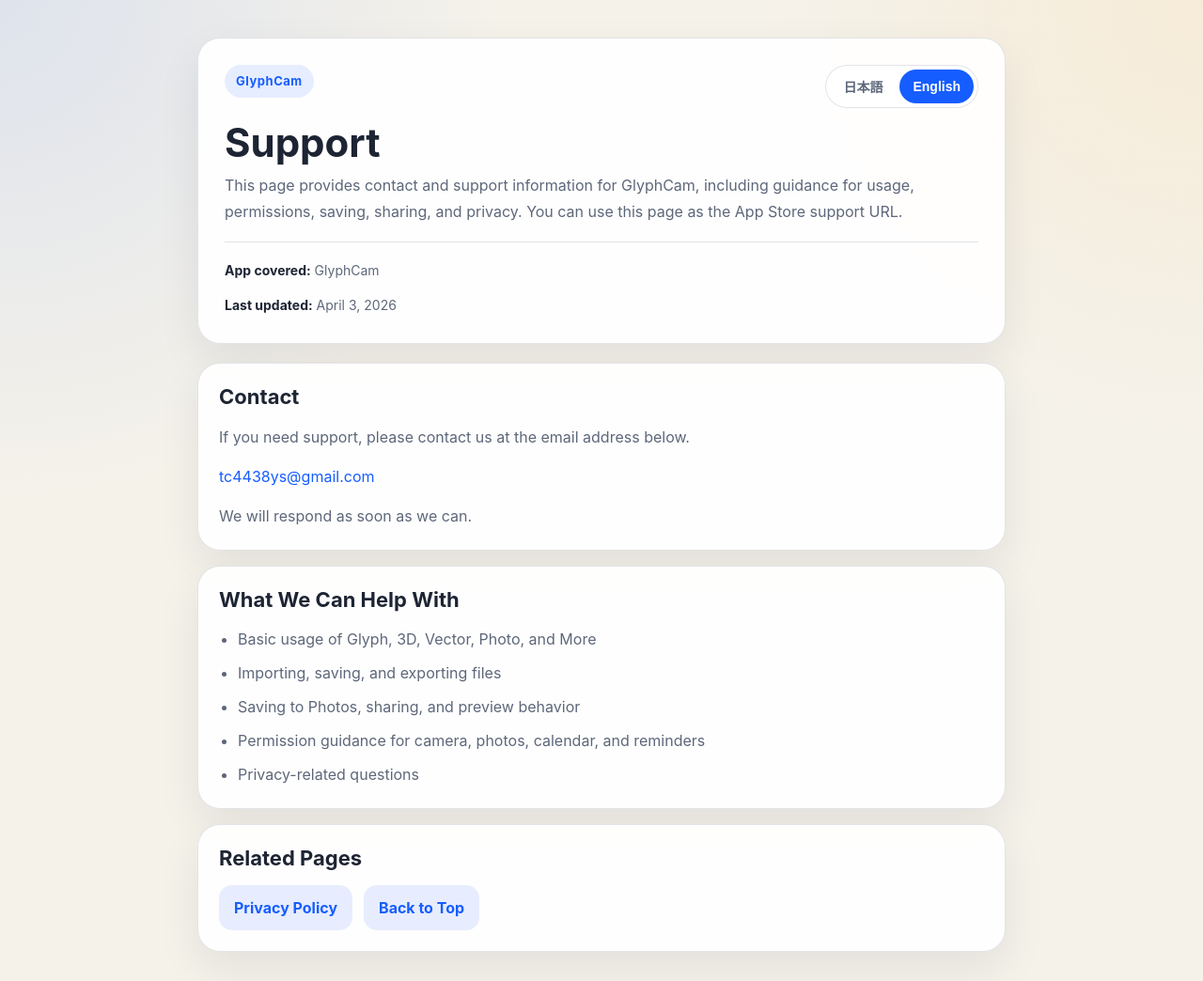
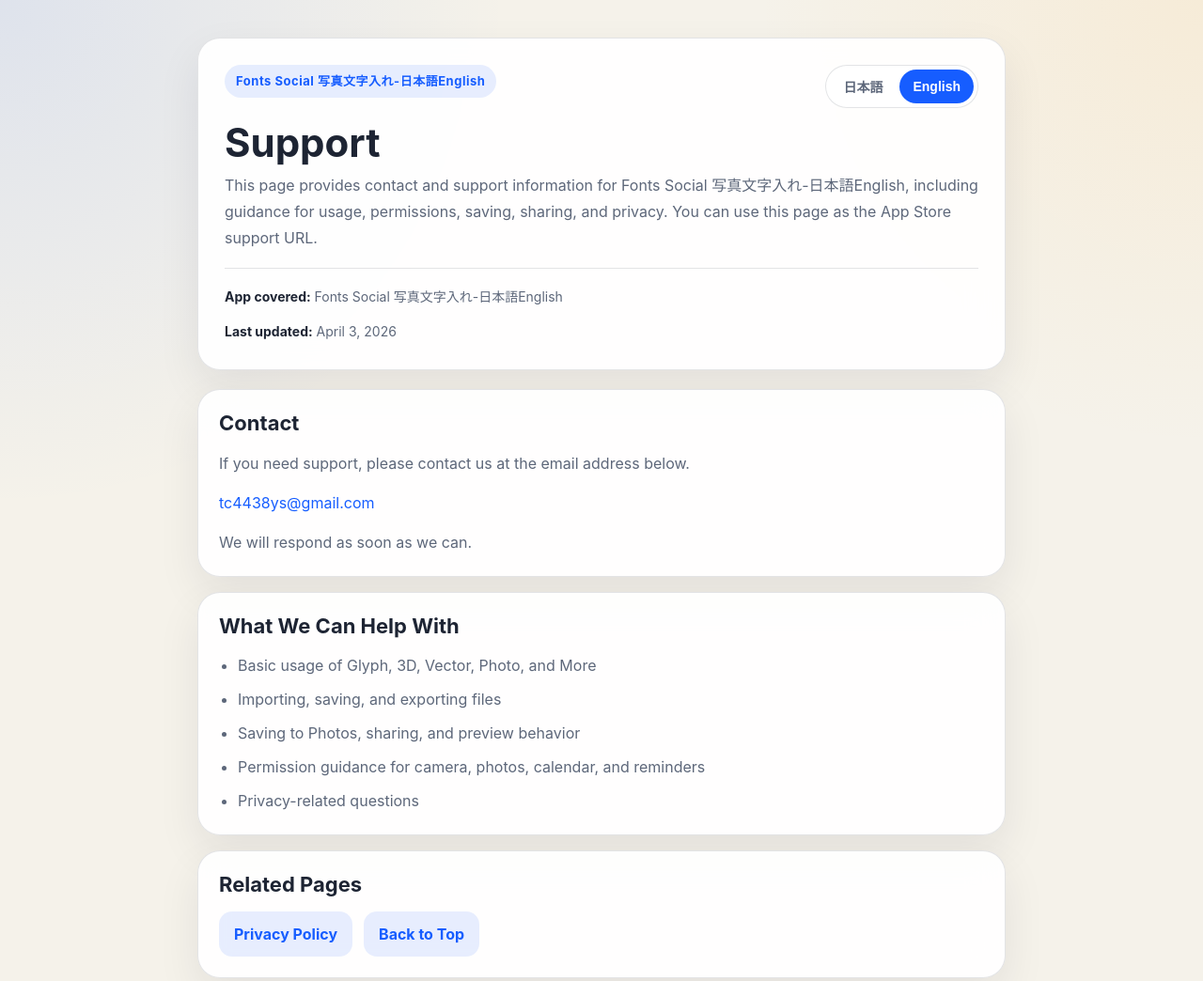
Before and after one commit to ps44adg/glyphcam-site, a plain HTML site: page support.html in a window 1280 px wide. Shown: the top 1044 px of the page at 94% size. Drawn offline with Linux system fonts and the light colour scheme.

Commit message:
Rename app in site copy

```diff
--- a/support.html
+++ b/support.html
@@ -3,7 +3,7 @@
 <head>
   <meta charset="utf-8">
   <meta name="viewport" content="width=device-width, initial-scale=1">
-  <title>GlyphCam Support</title>
+  <title>Fonts Social 写真文字入れ-日本語English Support</title>
   <style>
     :root {
       color-scheme: light;
@@ -211,7 +211,7 @@
   <main>
     <section class="hero">
       <div class="hero-top">
-        <span class="badge">GlyphCam</span>
+        <span class="badge">Fonts Social 写真文字入れ-日本語English</span>
         <div class="lang-switch" aria-label="Language switch">
           <button type="button" class="active" data-switch-lang="ja">日本語</button>
           <button type="button" data-switch-lang="en">English</button>
@@ -221,11 +221,11 @@
       <div class="lang-block" data-lang="ja">
         <h1>サポート</h1>
         <p>
-          GlyphCam の使い方、権限、保存、共有、プライバシーに関する問い合わせ先をまとめています。
+          Fonts Social 写真文字入れ-日本語English の使い方、権限、保存、共有、プライバシーに関する問い合わせ先をまとめています。
           App Store のサポート URL にはこのページを使用できます。
         </p>
         <div class="meta">
-          <div><span class="label">対象アプリ:</span> GlyphCam</div>
+          <div><span class="label">対象アプリ:</span> Fonts Social 写真文字入れ-日本語English</div>
           <div><span class="label">最終更新日:</span> 2026年4月3日</div>
         </div>
       </div>
@@ -233,11 +233,11 @@
       <div class="lang-block" data-lang="en">
         <h1>Support</h1>
         <p>
-          This page provides contact and support information for GlyphCam, including guidance for usage,
+          This page provides contact and support information for Fonts Social 写真文字入れ-日本語English, including guidance for usage,
           permissions, saving, sharing, and privacy. You can use this page as the App Store support URL.
         </p>
         <div class="meta">
-          <div><span class="label">App covered:</span> GlyphCam</div>
+          <div><span class="label">App covered:</span> Fonts Social 写真文字入れ-日本語English</div>
           <div><span class="label">Last updated:</span> April 3, 2026</div>
         </div>
       </div>
```
Also changed, not shown: glyphcam-privacy-policy.html (+7 -7 lines), index.html (+2 -2 lines).
